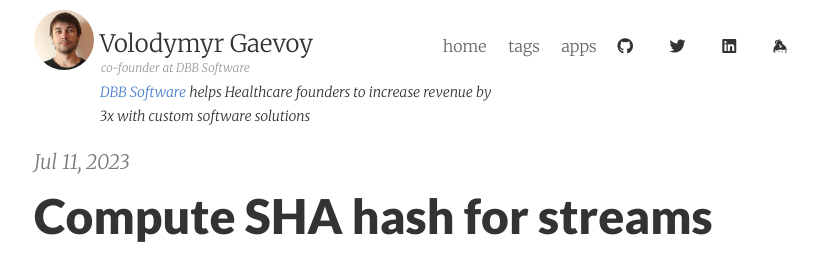
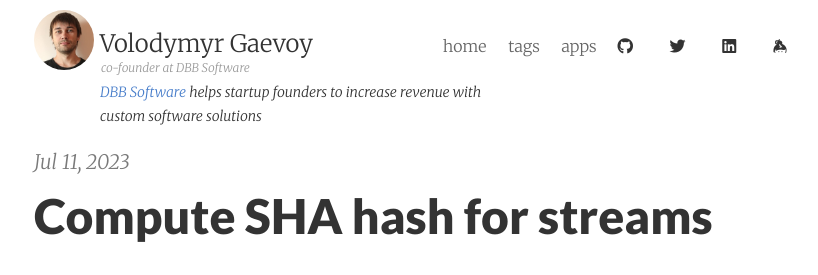
Before and after one commit to gaevoy/gaevoy.github.io, a Jekyll site: the page built from index.html, in a window 1280 px wide and 900 px high. Shown: the top 275 px of the window, without its empty margins (222-1040 px from the left). Built offline with Jekyll 4.4.1, drawn with Linux system fonts in a browser that asks for light colours; nearby versions of some CDN libraries; the list of posts is cut into pages by our own code.

Commit message:
Change dbbs text

```diff
--- a/_layouts/default.html
+++ b/_layouts/default.html
@@ -35,7 +35,7 @@
           </nav>
           <div class="clearfix"></div>
           <div class="dbbs">
-              <a href="https://dbbsoftware.com/?utm_source=gaevoy" target="_blank">DBB Software</a> helps Healthcare founders to increase revenue by 3x with custom software solutions
+              <a href="https://dbbsoftware.com/?utm_source=gaevoy" target="_blank">DBB Software</a> helps startup founders to increase revenue with custom software solutions
           </div>
         </div>
       </div>
```
